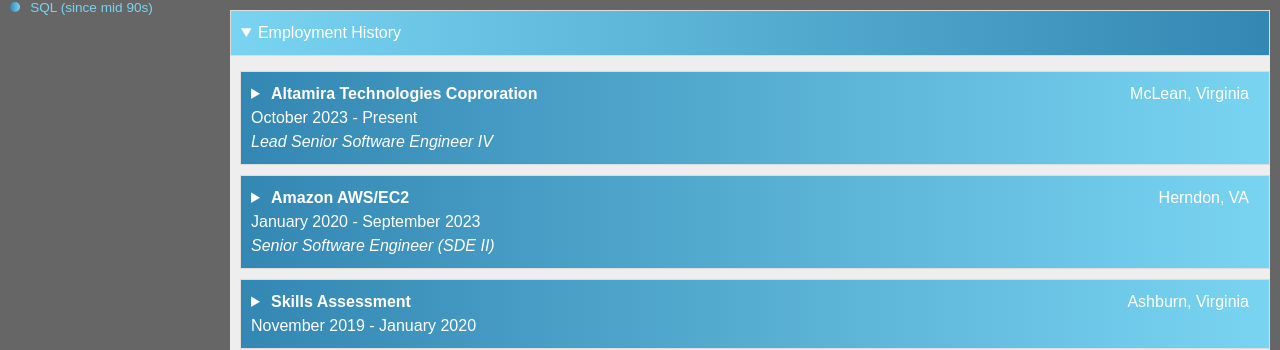
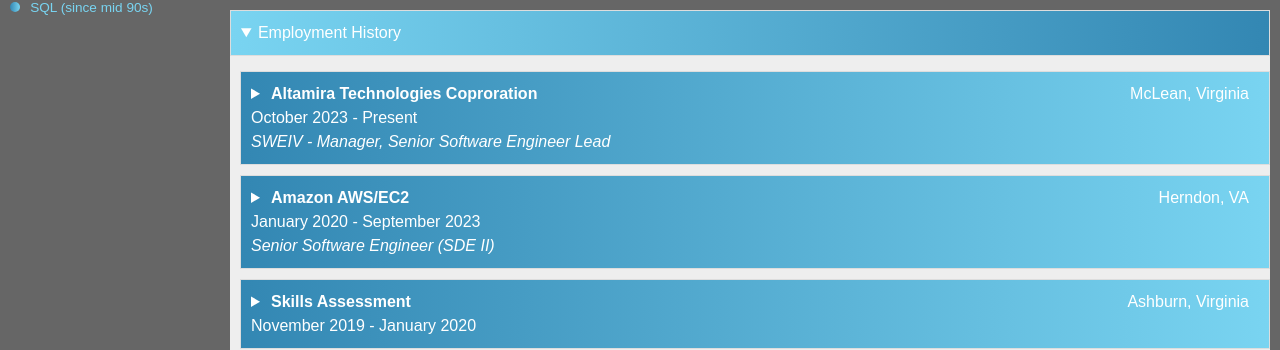
Before and after one commit to tomdemay/tomdemaypro, a Jekyll site: the page built from resume.html, in a window 1280 px wide. Shown: the part 751-1101 px from the top of the page. Built offline with Jekyll 4.4.1, drawn with Linux system fonts in a browser that asks for light colours; some of the changed lines change nothing that is shown.

Commit message:
Update to Job title at altamira and update on cloud computing course

```diff
--- a/_includes/resume/education.html
+++ b/_includes/resume/education.html
@@ -6,9 +6,9 @@
                 Post Graduate Program in Cloud Computing<br>
                 University of Texas at Austin<br>
                 Texas McCombs School of Business<br>
-                Currently enrolled to fill in the few remaining gaps in my existing AWS knowledge.<br>
-                The expectation is to obtain <strong>AWS</strong> and <strong>Azure certifications</strong> and get
-                exposure to other cloud providers such as <strong>Google and IBM</strong>.<br>
+                Post Graduate course to prepare students to get their <strong>AWS</strong> and
+                <strong>Azure certifications</strong> and expose them to other cloud providers
+                such as <strong>Google and IBM</strong>.<br>
                 4.2 GPA
             </span>
             <span class="right">March 2023 - October 2023</span>
--- a/_includes/resume/employmenthistory/altamira.html
+++ b/_includes/resume/employmenthistory/altamira.html
@@ -1,7 +1,7 @@
 <details>
     <summary id="altamira"> <span class="left"><strong>Altamira Technologies Coproration</strong></span>
         <span class="right">McLean, Virginia</span><br>October 2023 - Present<br>
-        <i>Lead Senior Software Engineer IV</i>
+        <i>SWEIV - Manager, Senior Software Engineer Lead</i>
     </summary>
 
     <p>Altamira provides engineering and analytic services to the defense, intelligence and homeland security
```
